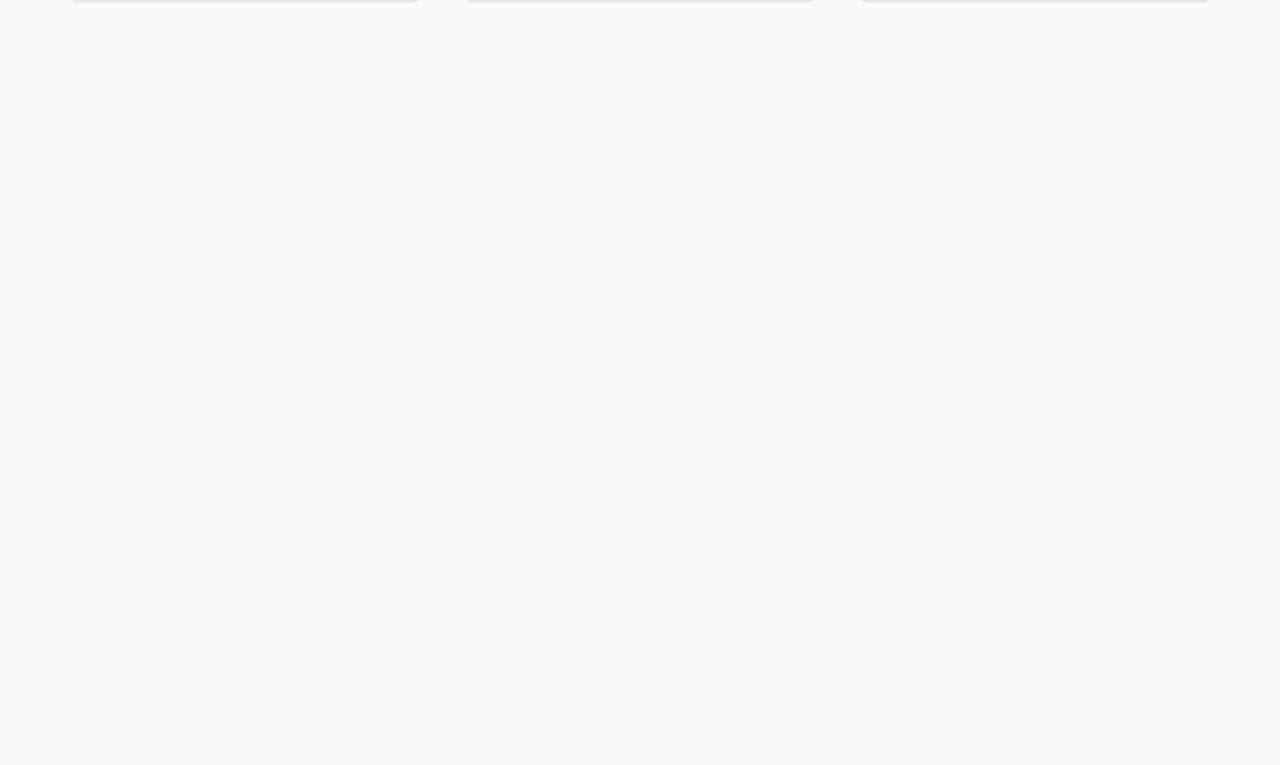
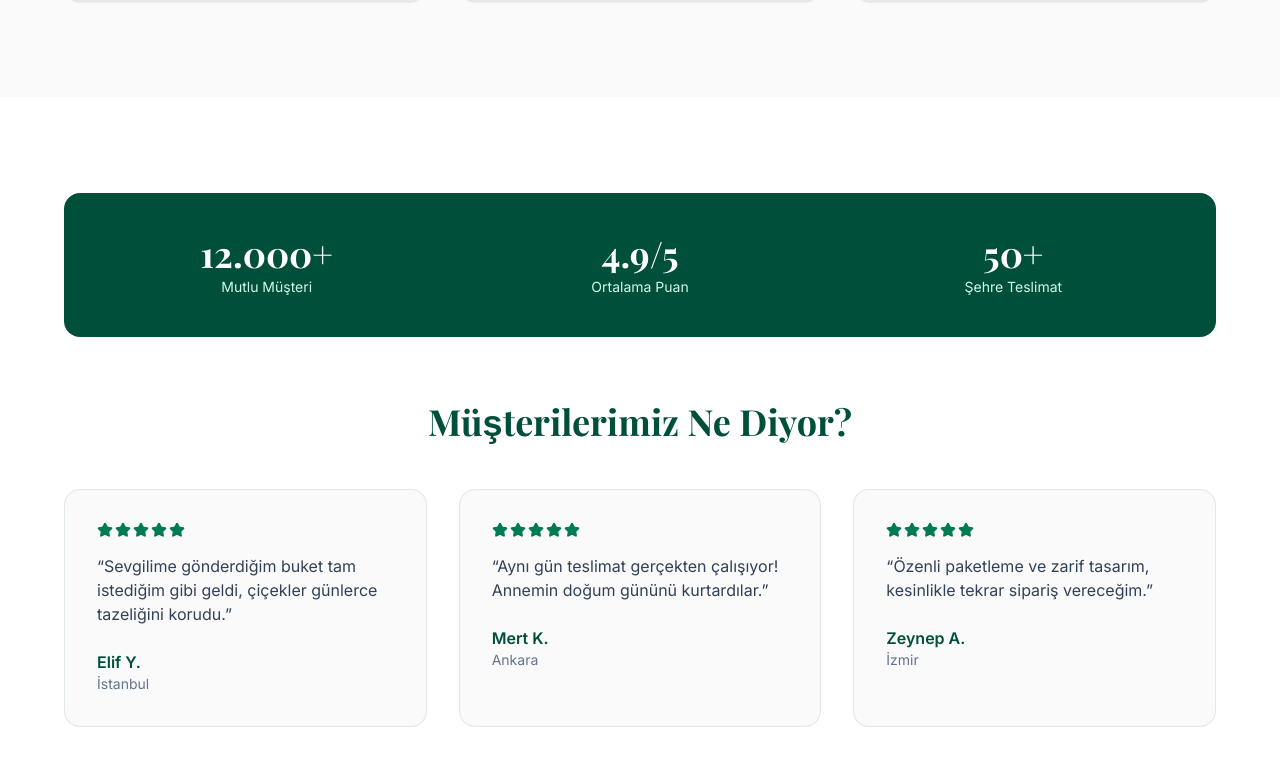
Before and after one commit to buseferoldu1/ciceksell, a Next.js app: page / in a window 1280 px wide. Shown: the part 1285-2050 px from the top of the page. Before the commit the page ends 1382 px from the top, so only its background shows below. Built offline with nearby package versions, Linux system fonts and the light colour scheme; a web font is replaced by a local one.

Commit message:
Social proof bolumu ekle
Istatistik seridi (musteri sayisi, puan, sehir) ve 3 musteri
yorumu karti, scroll-reveal animasyonuyla.

```diff
--- a/app/page.tsx
+++ b/app/page.tsx
@@ -1,6 +1,7 @@
 import Navbar from "@/components/ui/navbar";
 import FractalBloomHero from "@/components/ui/fractal-bloom-hero";
 import Features from "@/components/ui/features";
+import SocialProof from "@/components/ui/social-proof";
 
 export default function Home() {
   return (
@@ -8,6 +9,7 @@ export default function Home() {
       <Navbar />
       <FractalBloomHero />
       <Features />
+      <SocialProof />
     </main>
   );
 }
--- /dev/null
+++ b/components/ui/social-proof.tsx
@@ -0,0 +1,90 @@
+"use client";
+
+import { motion } from "framer-motion";
+import { Star } from "lucide-react";
+
+const STATS = [
+  { value: "12.000+", label: "Mutlu Müşteri" },
+  { value: "4.9/5", label: "Ortalama Puan" },
+  { value: "50+", label: "Şehre Teslimat" },
+];
+
+const TESTIMONIALS = [
+  {
+    quote:
+      "Sevgilime gönderdiğim buket tam istediğim gibi geldi, çiçekler günlerce tazeliğini korudu.",
+    name: "Elif Y.",
+    location: "İstanbul",
+  },
+  {
+    quote:
+      "Aynı gün teslimat gerçekten çalışıyor! Annemin doğum gününü kurtardılar.",
+    name: "Mert K.",
+    location: "Ankara",
+  },
+  {
+    quote:
+      "Özenli paketleme ve zarif tasarım, kesinlikle tekrar sipariş vereceğim.",
+    name: "Zeynep A.",
+    location: "İzmir",
+  },
+];
+
+export default function SocialProof() {
+  return (
+    <section id="yorumlar" className="bg-white px-4 py-24 sm:px-6 lg:px-8">
+      <div className="mx-auto max-w-6xl">
+        <motion.div
+          initial={{ opacity: 0, y: 20 }}
+          whileInView={{ opacity: 1, y: 0 }}
+          viewport={{ once: true, amount: 0.4 }}
+          transition={{ duration: 0.6 }}
+          className="mb-16 grid grid-cols-1 gap-8 rounded-2xl bg-emerald-900 px-8 py-10 text-center sm:grid-cols-3"
+        >
+          {STATS.map((stat) => (
+            <div key={stat.label}>
+              <div className="font-serif text-4xl font-bold text-white">
+                {stat.value}
+              </div>
+              <div className="mt-1 text-sm text-emerald-100">{stat.label}</div>
+            </div>
+          ))}
+        </motion.div>
+
+        <motion.h2
+          initial={{ opacity: 0, y: 20 }}
+          whileInView={{ opacity: 1, y: 0 }}
+          viewport={{ once: true, amount: 0.4 }}
+          transition={{ duration: 0.6 }}
+          className="mb-12 text-center font-serif text-3xl font-bold text-emerald-900 md:text-4xl"
+        >
+          Müşterilerimiz Ne Diyor?
+        </motion.h2>
+
+        <div className="grid grid-cols-1 gap-8 md:grid-cols-3">
+          {TESTIMONIALS.map((testimonial, index) => (
+            <motion.div
+              key={testimonial.name}
+              initial={{ opacity: 0, y: 24 }}
+              whileInView={{ opacity: 1, y: 0 }}
+              viewport={{ once: true, amount: 0.4 }}
+              transition={{ duration: 0.6, delay: index * 0.15 }}
+              className="rounded-2xl border border-emerald-900/10 bg-[#FAFAFA] p-8"
+            >
+              <div className="mb-4 flex gap-0.5">
+                {Array.from({ length: 5 }).map((_, i) => (
+                  <Star key={i} className="h-4 w-4 fill-emerald-700 text-emerald-700" />
+                ))}
+              </div>
+              <p className="mb-6 text-slate-700">&ldquo;{testimonial.quote}&rdquo;</p>
+              <div className="font-semibold text-emerald-900">
+                {testimonial.name}
+              </div>
+              <div className="text-sm text-slate-500">{testimonial.location}</div>
+            </motion.div>
+          ))}
+        </div>
+      </div>
+    </section>
+  );
+}
```
